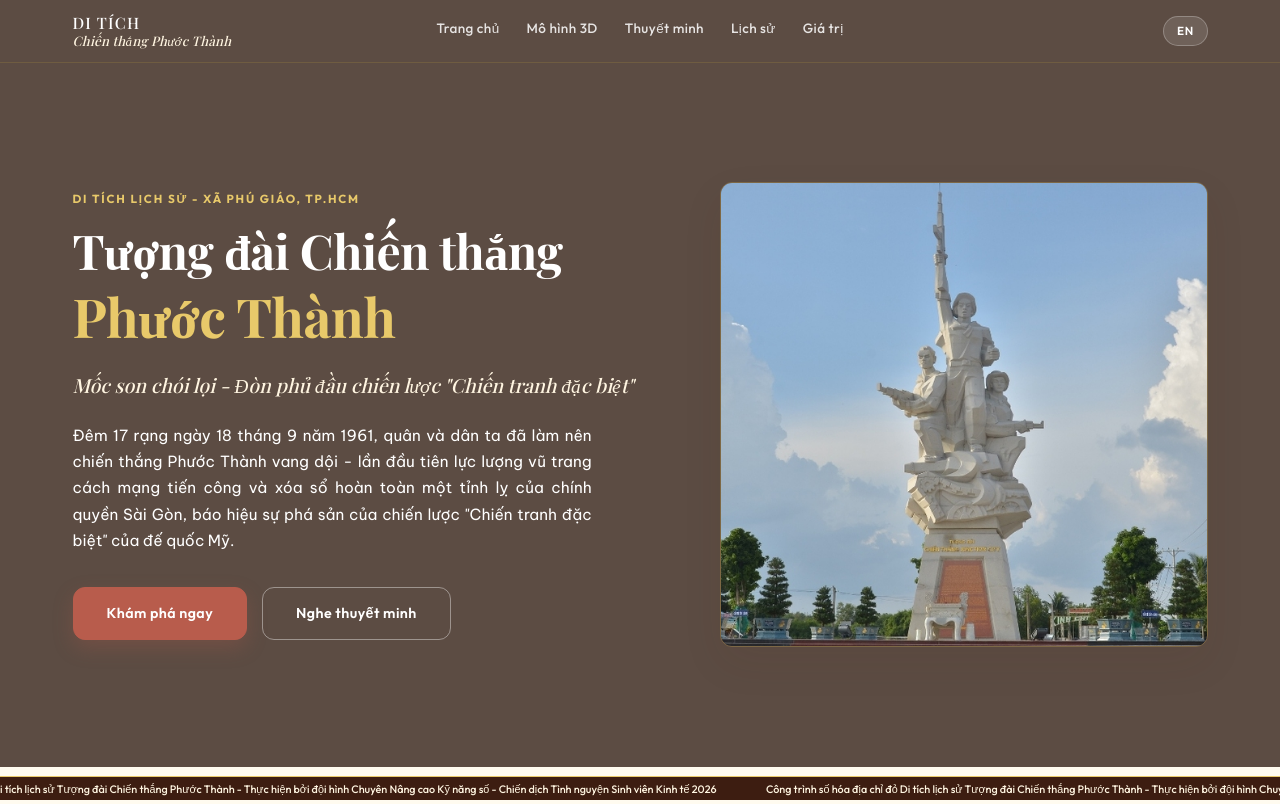
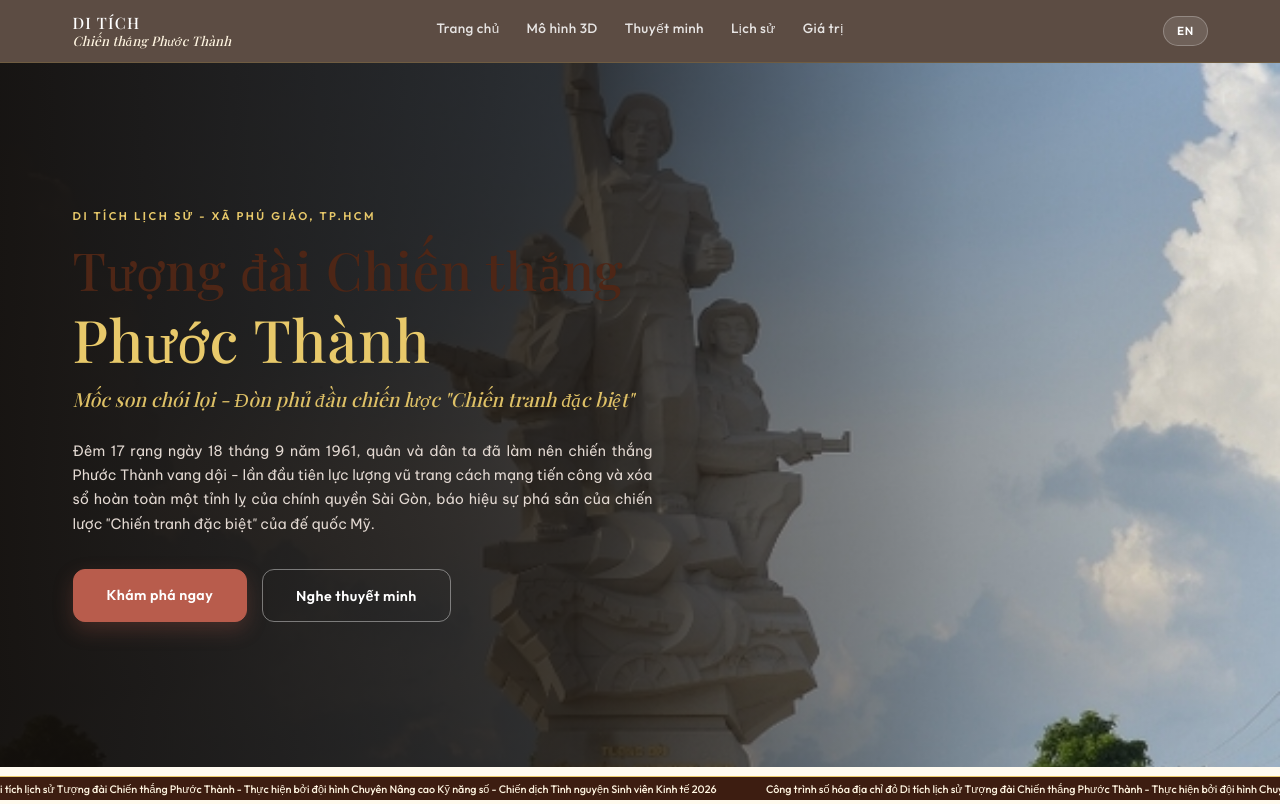
Before and after one commit to haydennmghuy/Cong-trinh_Dai-chien-thang, a website: page index.html in a window 1280 px wide. Shown: the top 804 px of the page. Drawn offline with nearby package versions, Linux system fonts and the light colour scheme; some packages are replaced by stand-ins of ours; a script that the page names is missing; a web font is replaced by a local one.

Commit message:
style: convert hero section to premium full-bleed background layout with dark horizontal gradient overlay

```diff
--- a/index.html
+++ b/index.html
@@ -6,7 +6,7 @@
 <title>Tượng đài Chiến thắng Phước Thành | Di tích lịch sử</title>
 <meta name="description" content="Tượng đài Chiến thắng Phước Thành - Đòn phủ đầu chiến lược Chiến tranh đặc biệt của Mỹ ngụy. Xã Phú Giáo, TP.HCM.">
 <link href="https://fonts.googleapis.com/css2?family=Be+Vietnam+Pro:wght@300;400;500;600;700;800&family=Outfit:wght@400;500;600;700;800&family=Playfair+Display:ital,wght@0,500;0,600;0,700;1,400&family=Space+Mono:wght@400;700&display=swap" rel="stylesheet">
-<link rel="stylesheet" href="styles.css?v=1783525918297">
+<link rel="stylesheet" href="styles.css?v=1783529192552">
 <!-- Google model-viewer for 3D GLB -->
 <script type="module" src="https://ajax.googleapis.com/ajax/libs/model-viewer/3.5.0/model-viewer.min.js"></script>
 </head>
--- a/styles.css
+++ b/styles.css
@@ -281,8 +281,22 @@ h3 {
   position: relative;
   overflow: hidden;
   min-height: min(88vh, 820px);
-  background: #5C4C43; /* Warm dark sepia-brown from Dinh Tinh Truong Hero */
+  background: url('Ảnh/hero_background.png') no-repeat;
+  background-size: cover;
+  background-position: 78% center; /* Shift monument to the right side of the screen */
   color: var(--white);
+}
+
+.hero::before {
+  content: '';
+  position: absolute;
+  top: 0;
+  left: 0;
+  width: 100%;
+  height: 100%;
+  background: linear-gradient(to right, rgba(18, 14, 11, 0.96) 0%, rgba(18, 14, 11, 0.8) 45%, rgba(18, 14, 11, 0.25) 75%, rgba(18, 14, 11, 0) 100%);
+  z-index: 0;
+  pointer-events: none;
 }
 
 .hero-crack {
@@ -307,12 +321,11 @@ h3 {
   z-index: 1;
   max-width: 1180px;
   margin: 0 auto;
-  padding: 6rem 1.5rem 6rem;
+  padding: 7.5rem 1.5rem;
   min-height: inherit;
-  display: grid;
-  grid-template-columns: 1.1fr 0.9fr;
-  gap: 3.5rem;
-  align-items: center;
+  display: flex;
+  align-items: center;
+  justify-content: flex-start;
 }
 
 .hero-copy {
@@ -320,11 +333,12 @@ h3 {
 }
 
 .hero-copy h1 {
-  color: var(--white);
-  font-size: clamp(2rem, 3.8vw, 3.2rem);
-  line-height: 1.15; /* Tightened line-height for clean layout */
-  letter-spacing: -0.01em;
-  margin-bottom: 1.5rem;
+  font-family: var(--font-display);
+  font-size: clamp(2rem, 5.2vw, 3.5rem);
+  font-weight: 500;
+  line-height: 1.12;
+  margin-bottom: 0.8rem;
+  letter-spacing: 0.02em;
 }
 
 .hero-title-main {
@@ -340,23 +354,33 @@ h3 {
 }
 
 .hero-copy .eyebrow {
-  color: var(--bronze-light); /* Gold eyebrow on dark */
-  font-weight: 650;
+  font-family: var(--font-heading);
+  font-size: 0.75rem;
+  font-weight: 600;
+  text-transform: uppercase;
+  letter-spacing: 0.22em;
+  color: var(--bronze-light);
+  margin-bottom: 0.9rem;
 }
 
 .hero-copy .subtitle {
-  font-family: var(--font-serif);
+  font-family: var(--font-display);
+  font-size: clamp(1rem, 2.5vw, 1.3rem);
   font-style: italic;
-  font-size: 1.3rem;
-  color: var(--smoke-warm); /* Warm cream subtitle */
-  margin-bottom: 1.4rem;
+  color: var(--bronze-light);
+  margin-bottom: 1.5rem;
+  font-weight: 400;
+  opacity: 0.95;
 }
 
 .hero-copy .lead {
-  color: var(--white); /* Solid white text for 100% readability */
-  max-width: 50ch;
+  font-family: var(--font-body);
+  font-size: 0.95rem;
+  line-height: 1.7;
+  color: #E3D9D2; /* Soft warm gray for premium readability on dark backgrounds */
+  max-width: 580px;
   margin-bottom: 2.2rem;
-  font-size: clamp(0.95rem, 1.2vw, 1.05rem);
+  text-align: justify;
 }
 
 .hero-actions { display: flex; gap: 1rem; flex-wrap: wrap; }
@@ -388,10 +412,7 @@ h3 {
 }
 
 .hero-media {
-  display: flex;
-  justify-content: center;
-  align-items: center;
-  width: 100%;
+  display: none !important; /* Hide image column since it is now full-bleed background */
 }
 
 .hero-photo {
@@ -1231,6 +1252,21 @@ h3 {
     padding-right: 1rem !important;
   }
 
+  /* ── Hero mobile full-bleed adjustment ── */
+  .hero {
+    background-position: center center !important; /* Keep background centered on mobile viewports */
+  }
+  .hero::before {
+    background: rgba(18, 14, 11, 0.88) !important; /* Overlay covers entire screen for mobile text contrast */
+  }
+  .hero-inner {
+    padding: 5.5rem 1rem !important;
+    min-height: 75vh !important;
+  }
+  .hero-copy .lead {
+    text-align: left !important;
+  }
+
   /* ── Header ── */
   .header-inner {
     padding: 0.5rem 1rem;
```
